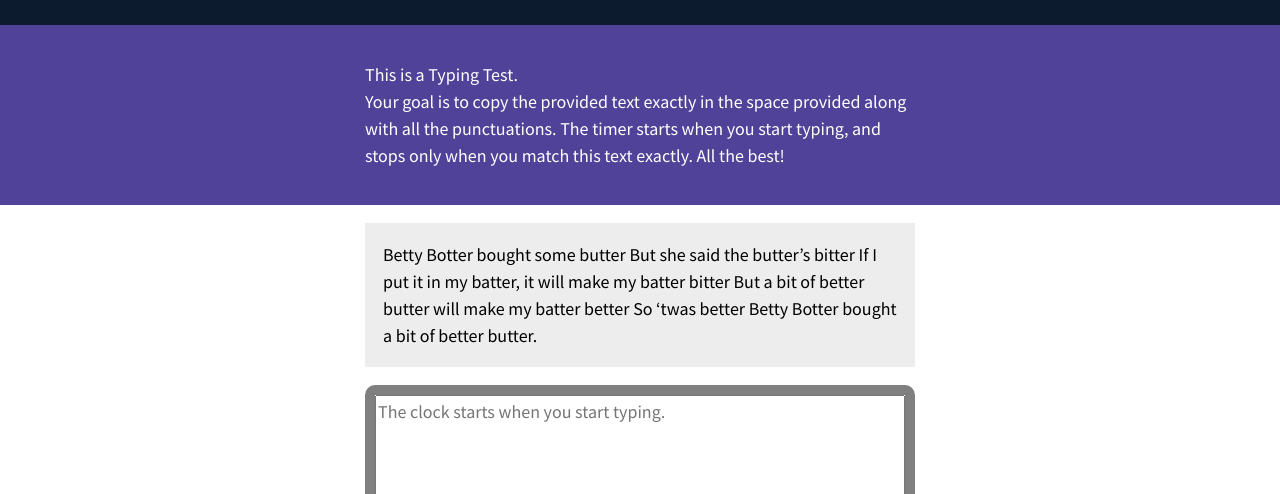
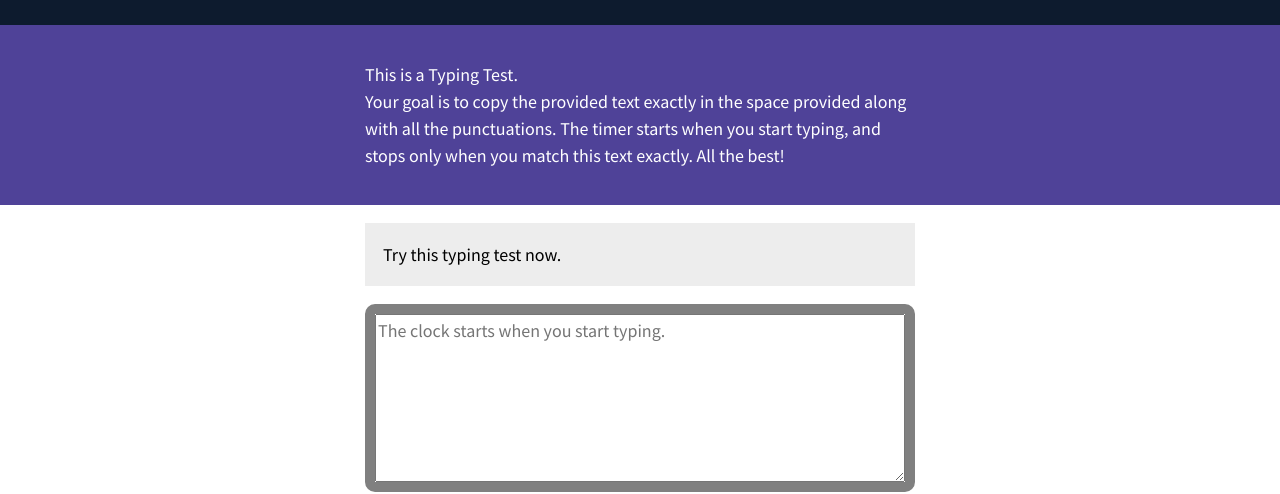
Before and after one commit to mamathaguntu/TestTypingSpeed, a plain HTML site: page index.html in a window 1280 px wide. Shown: the part 113-607 px from the top of the page. Drawn offline with Linux system fonts and the light colour scheme.

Commit message:
clean up

```diff
--- a/index.html
+++ b/index.html
@@ -20,12 +20,7 @@
         </article><!-- .intro -->
         <section class="test-area">
             <div id="origin-text">
-                <p>Betty Botter bought some butter
-                    But she said the butter’s bitter
-                    If I put it in my batter, it will make my batter bitter
-                    But a bit of better butter will make my batter better
-                    So ‘twas better Betty Botter bought a bit of better butter.
-                </p>
+                <p>Try this typing test now.</p>
             </div><!-- #origin-text -->
 
             <div class="test-wrapper">
--- a/script.js
+++ b/script.js
@@ -51,7 +51,7 @@ function spellCheck() {
 function start() {
   let enteredTxtLen = testArea.value.length;
   //start the timer
-  if ((enteredTxtLen === 0 || enteredTxtLen.length !== originText.length) && !timerOn) {
+  if (enteredTxtLen === 0 && !timerOn) {
     timerOn = true;
     timeInterval = setInterval(startTimer, 10)
   }
```
